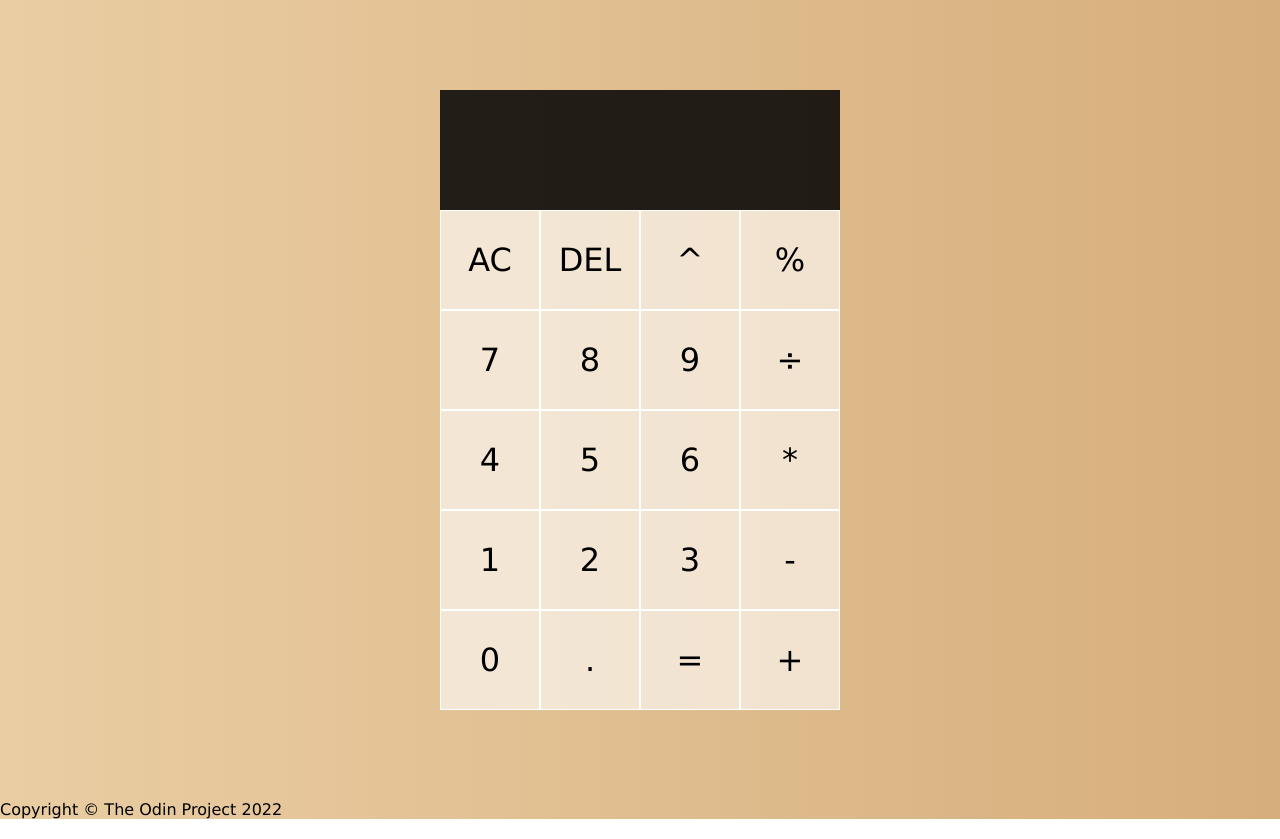
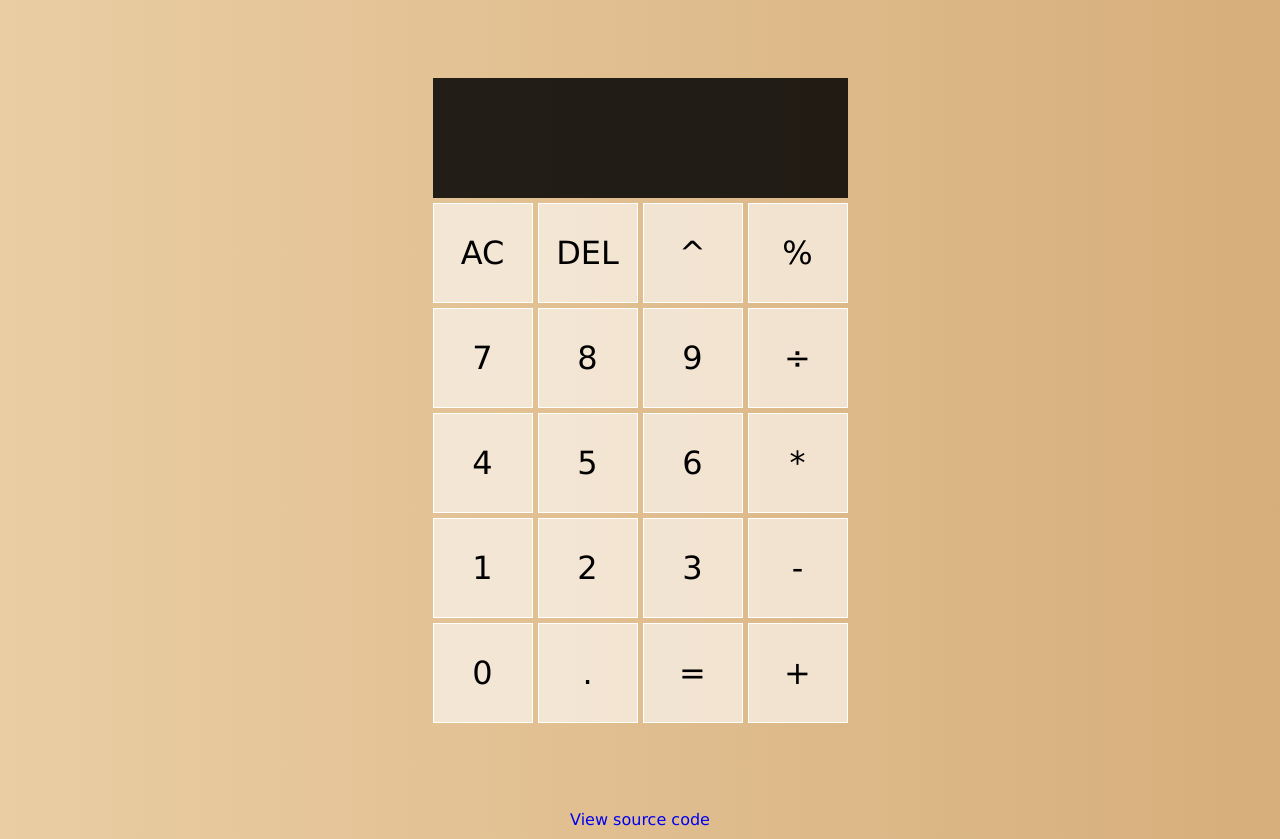
Before and after one commit to matthewdculiat/calculator, a plain HTML site: page index.html in a window 1280 px wide. Drawn offline with Linux system fonts and the light colour scheme.

Commit message:
Edit footer

```diff
--- a/index.html
+++ b/index.html
@@ -35,6 +35,6 @@
         <button data-equals>=</button>
         <button data-operation>+</button>
     </div>
-    <footer>Copyright © The Odin Project 2022</footer>
+    <footer><a href="https://github.com/matthewdculiat/calculator">View source code</a></footer>
 </body>
 </html>
--- a/style.css
+++ b/style.css
@@ -15,6 +15,7 @@ body {
     justify-content: center;
     align-content: center;
     min-height: 100vh;
+    gap: 5px;
     grid-template-columns: repeat(4, 100px);
     grid-template-rows: minmax(120px, auto) repeat(5, 100px);
 }
@@ -52,3 +53,14 @@ body {
     color: white;
     font-size: 2.5rem;
 }
+
+footer {
+    display: flex;
+    align-content: center;
+    justify-content: center;
+    padding: 10px;
+}
+
+footer > a {
+    text-decoration: none;
+}
```
